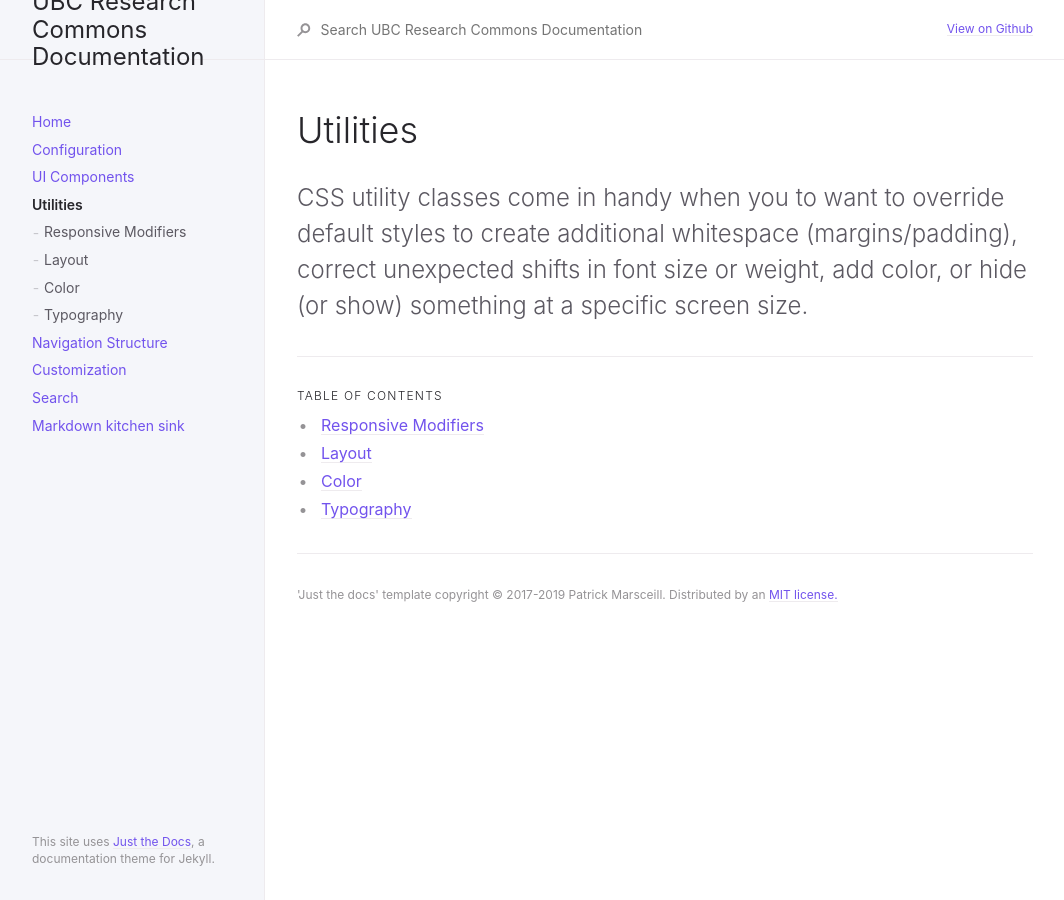
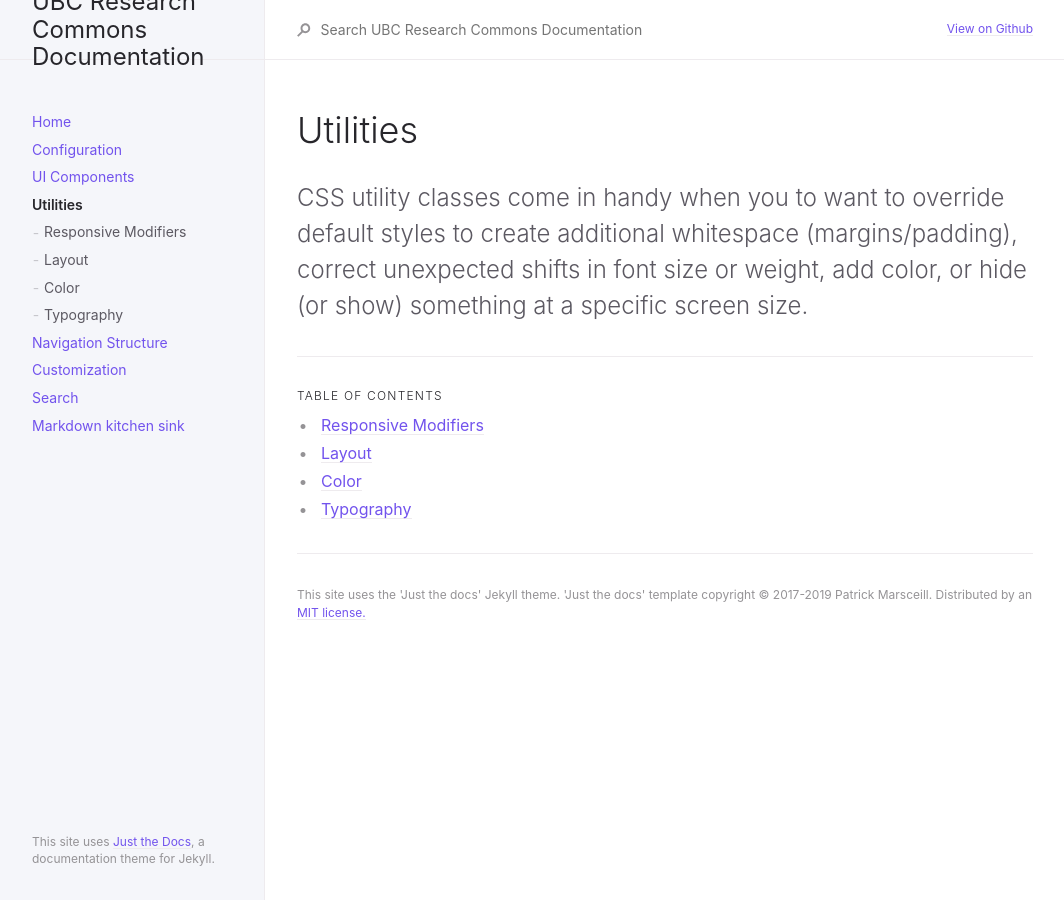
Before and after one commit to sarahblay/rc-docs, a Jekyll site: the page built from docs/utilities/utilities.md, in a window 1280 px wide. Shown: the whole page, without its empty margins (107-1171 px from the left). Built offline with Jekyll 4.4.1, drawn with Linux system fonts in a browser that asks for light colours.

Commit message:
Update _config.yml

```diff
--- a/_config.yml
+++ b/_config.yml
@@ -39,7 +39,7 @@ aux_links:
    - "https://github.com/ubcresearchcommons/rc-docs/"
 
 # Footer content appears at the bottom of every page's main content
-footer_content: "'Just the docs' template copyright &copy; 2017-2019 Patrick Marsceill. Distributed by an <a href=\"https://github.com/pmarsceill/just-the-docs/tree/master/LICENSE.txt\">MIT license.</a>"
+footer_content: "This site uses the 'Just the docs' Jekyll theme. 'Just the docs' template copyright &copy; 2017-2019 Patrick Marsceill. Distributed by an <a href=\"https://github.com/pmarsceill/just-the-docs/tree/master/LICENSE.txt\">MIT license.</a>"
 
 # Color scheme currently only supports "dark" or nil (default)
 color_scheme: nil
```
